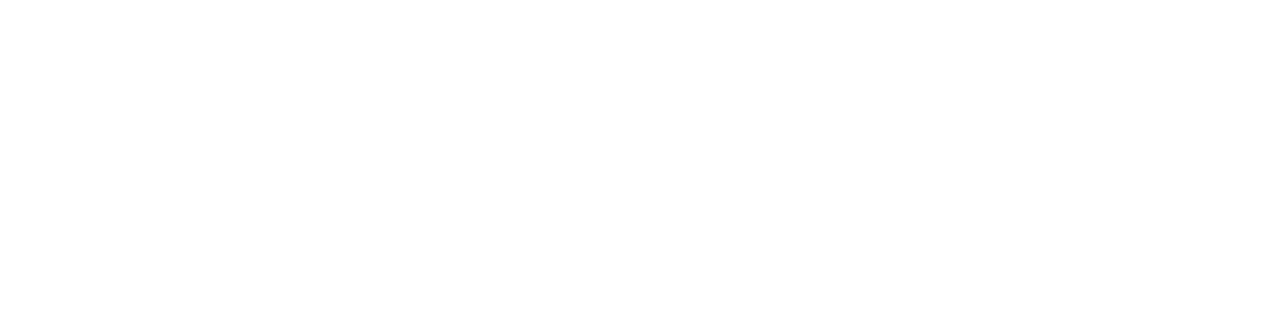
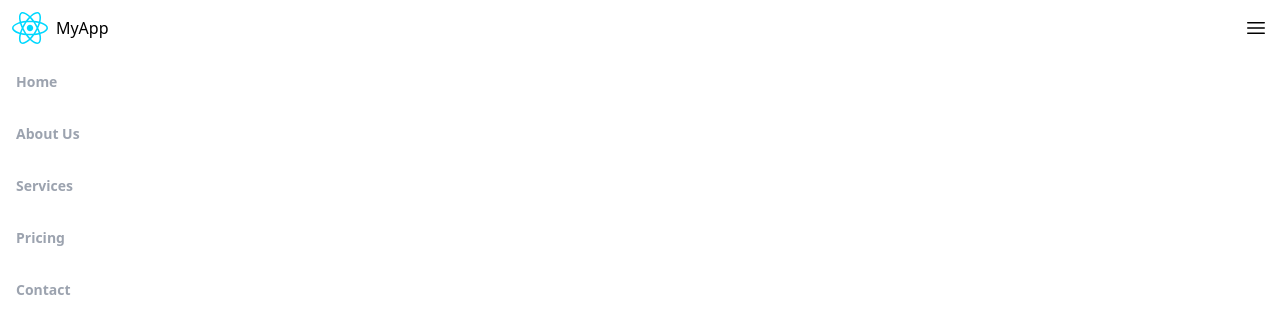
Before and after one commit to akladyous/react-design-patterns, a React (Create React App) app in the folder navbar/: page / in a window 1280 px wide. Shown: the top 334 px of the page. Built offline with nearby package versions, Linux system fonts and the light colour scheme.

Commit message:
navbar tailwind

```diff
--- a/navbar/src/components/Navbar.jsx
+++ b/navbar/src/components/Navbar.jsx
@@ -1,9 +1,69 @@
-import React from 'react'
+import React from "react";
+import logo from "../assets/react.svg";
 
 export default function Navbar() {
     return (
-        <header className='h-9'>
-
+        <header className="h-14 ">
+            <div className="relative flex justify-between items-center p-3 h-full">
+                <div className="flex items-center space-x-2">
+                    <div className="">
+                        <img className="h-full w-full" src={logo} alt="logo" />
+                    </div>
+                    <div>
+                        <h3>MyApp</h3>
+                    </div>
+                </div>
+                <div>
+                    <button className="block">
+                        <svg
+                            xmlns="http://www.w3.org/2000/svg"
+                            fill="none"
+                            viewBox="0 0 24 24"
+                            strokeWidth={1.5}
+                            stroke="currentColor"
+                            className="w-6 h-6"
+                        >
+                            <path
+                                strokeLinecap="round"
+                                strokeLinejoin="round"
+                                d="M3.75 6.75h16.5M3.75 12h16.5m-16.5 5.25h16.5"
+                            />
+                        </svg>
+                    </button>
+                </div>
+            </div>
+            <nav>
+                <a
+                    className="block p-4 text-sm font-semibold text-gray-400 hover:bg-blue-50 hover:text-blue-600 rounded"
+                    href="/"
+                >
+                    Home
+                </a>
+                <a
+                    className="block p-4 text-sm font-semibold text-gray-400 hover:bg-blue-50 hover:text-blue-600 rounded"
+                    href="/"
+                >
+                    About Us
+                </a>
+                <a
+                    className="block p-4 text-sm font-semibold text-gray-400 hover:bg-blue-50 hover:text-blue-600 rounded"
+                    href="/"
+                >
+                    Services
+                </a>
+                <a
+                    className="block p-4 text-sm font-semibold text-gray-400 hover:bg-blue-50 hover:text-blue-600 rounded"
+                    href="/"
+                >
+                    Pricing
+                </a>
+                <a
+                    className="block p-4 text-sm font-semibold text-gray-400 hover:bg-blue-50 hover:text-blue-600 rounded"
+                    href="/"
+                >
+                    Contact
+                </a>
+            </nav>
         </header>
-    )
+    );
 }
```
